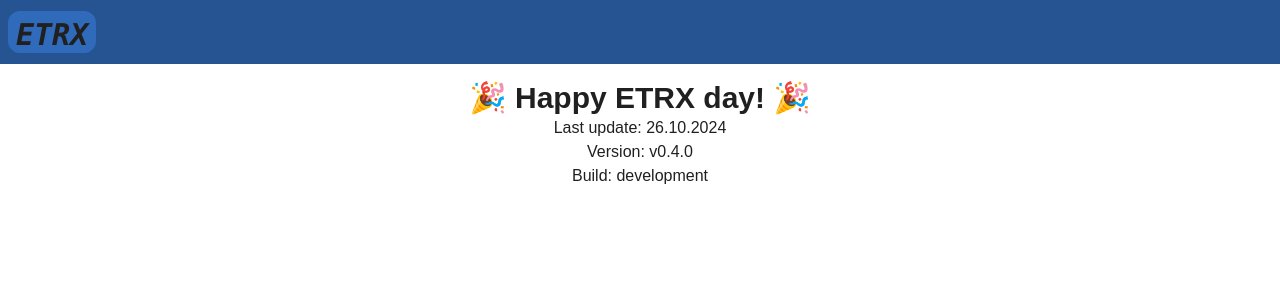
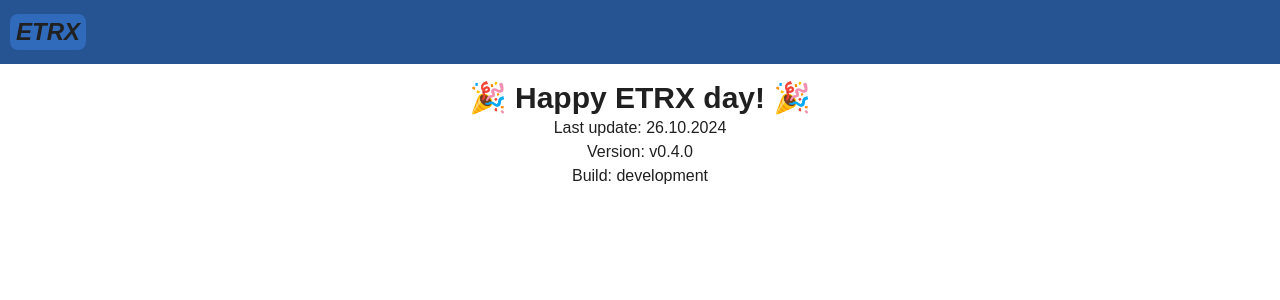
Before and after one commit to FillOff/etrx-client, a Next.js app: page / in a window 1280 px wide. Shown: the top 300 px of the page. Built offline with nearby package versions, Linux system fonts and the light colour scheme.

Commit message:
Tweak: a lot

```diff
--- /dev/null
+++ b/src/app/components/header.module.css
@@ -0,0 +1,13 @@
+
+.logo {
+    user-select: none;
+    background-color: var(--main-light);
+    margin: 0 10px;
+
+    text-align: center;
+    font-size: x-large;
+    font-weight: bold;
+    font-style: italic;
+    padding: 0 6px;
+    border-radius: 8px;
+}
--- a/src/app/components/header.tsx
+++ b/src/app/components/header.tsx
@@ -1,6 +1,7 @@
 'use client'
 
 import DdStyles from "./dropdown.module.css"
+import Styles from "./header.module.css"
 import MiscStyles from "./misc.module.css"
 import { useRouter } from "next/navigation"
 import Dropdown from "./dropdown";
@@ -12,8 +13,7 @@ export default function Header()
     return(
         <>
             <div className="flex items-center fixed w-full h-16 bg-main">
-                {/* <img src="../../../assets/img/logo.png" className="w-14 h-14"/> */}
-                <h1 className="select-none pl-2 pr-2 pt-1.5 ml-2 mr-2 italic font-mono font-bold text-3xl bg-main-light rounded-xl">ETRX</h1>
+                <h1 className={Styles.logo}>ETRX</h1>
                 <button onClick={() => router.push('/')} className={DdStyles.header_elem}>
                     Главная
                 </button>
--- a/src/app/components/network-table.module.css
+++ b/src/app/components/network-table.module.css
@@ -39,13 +39,13 @@
 {
     border-left: 7px solid transparent;
     border-right: 7px solid transparent;
-    border-bottom: 7px solid white;
+    border-bottom: 7px solid var(--foreground);
 }
 
 .cell_arrow_down::after {
     border-left: 7px solid transparent;
     border-right: 7px solid transparent;
-    border-top: 7px solid white;
+    border-top: 7px solid var(--foreground);
 }
 
 .cell
--- a/src/app/components/sidebar.module.css
+++ b/src/app/components/sidebar.module.css
@@ -63,7 +63,7 @@
     box-shadow: -20px 30px 50px -5px var(--main-light);
     clip-path: inset(1px 1px -5px 1px);
 
-    font-size: min(8vw, 8vh);
+    font-size: 40px;
     font-weight: bold;
 }
 
@@ -76,7 +76,7 @@
     padding: 5px 5%;
     margin: 20px 0px 10px 0px;
 
-    font-size: min(6vw, 6vh);
+    font-size: 28px;
     font-weight: bold;
     text-align: left;
 }
@@ -92,7 +92,7 @@
     border-left: none;
     border-right: none;
 
-    font-size: min(4vw, 4vh);;
+    font-size: 24px;
 }
 
 .button
@@ -129,7 +129,7 @@
     border: solid var(--foreground);
     border-width: 0 5px 5px 0;
     display: inline-block;
-    padding: min(1.5vw, 1.5vh);
+    padding: 10px;
     transform: rotate(135deg);
 }
 
```
